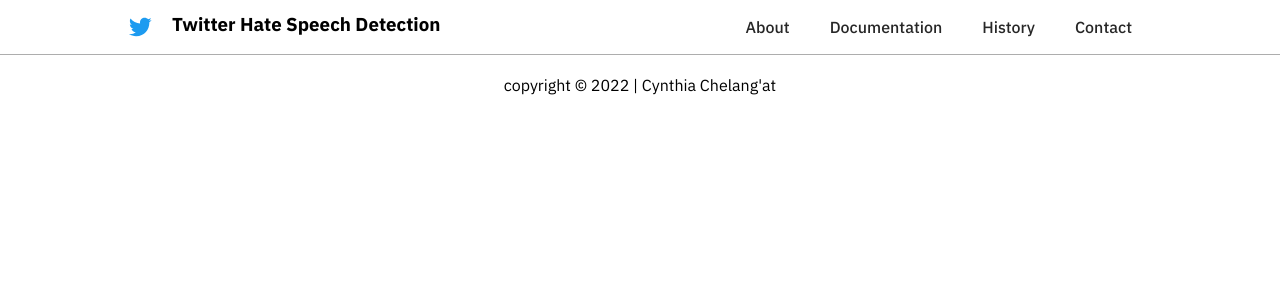
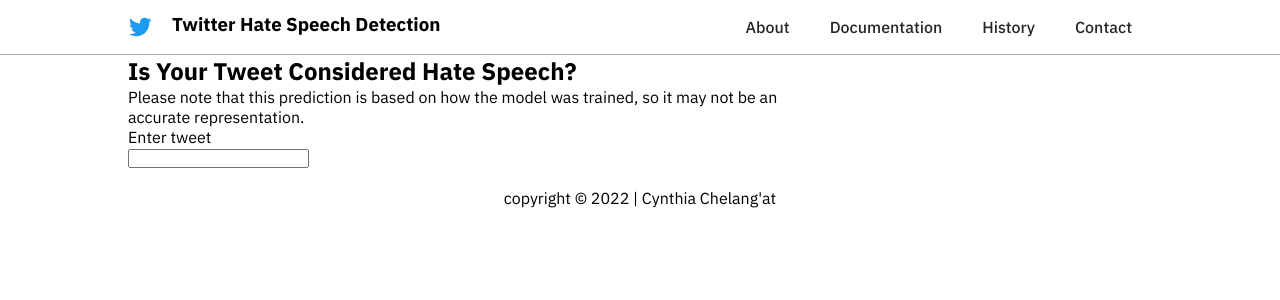
Before and after one commit to DennisRono/twitter-hate-speech-detection, a React (Create React App) app in the folder client/: page / in a window 1280 px wide. Shown: the top 300 px of the page. Built offline with nearby package versions, Linux system fonts and the light colour scheme.

Commit message:
halfway decide does selection wise

```diff
--- /dev/null
+++ b/client/src/components/Landing.jsx
@@ -0,0 +1,21 @@
+import React, { Fragment } from 'react'
+import '../styles/css/landing.css'
+
+const Landing = () => {
+  return (
+    <Fragment>
+        <div className="landing">
+            <h2 className="landingtitle">Is Your Tweet Considered Hate Speech?</h2>
+            <p className="landingtexts">Please note that this prediction is based on how the model was trained, so it may not be an <br /> accurate representation.</p>
+            <form method="post"  className="landingform">
+                <div className="form-group">
+                    <label htmlFor="tweet">Enter tweet</label><br />
+                    <input type="text" className="landingtweetinput" />
+                </div>
+            </form>
+        </div>
+    </Fragment>
+  )
+}
+
+export default Landing
--- a/client/src/routes/Home.jsx
+++ b/client/src/routes/Home.jsx
@@ -3,6 +3,7 @@ import Header from '../components/Header'
 import { Helmet } from "react-helmet"
 import Footer from '../components/Footer'
 import Breadcrumb from '../components/Breadcrumb'
+import Landing from '../components/Landing'
 
 const Home = () => {
   return (
@@ -13,6 +14,7 @@ const Home = () => {
         </Helmet>
         <Header/>
         <Breadcrumb/>
+        <Landing/>
         <Footer/>
     </Fragment>
   )
--- /dev/null
+++ b/client/src/styles/css/landing.css
@@ -0,0 +1,3 @@
+.landing {
+  margin: 0 10%;
+}/*# sourceMappingURL=landing.css.map */
--- /dev/null
+++ b/client/src/styles/scss/landing.scss
@@ -0,0 +1,3 @@
+.landing{
+    margin: 0 10%;
+}
```
Also changed, not shown: 1 other file (tests, documents, lock files or other folders).
